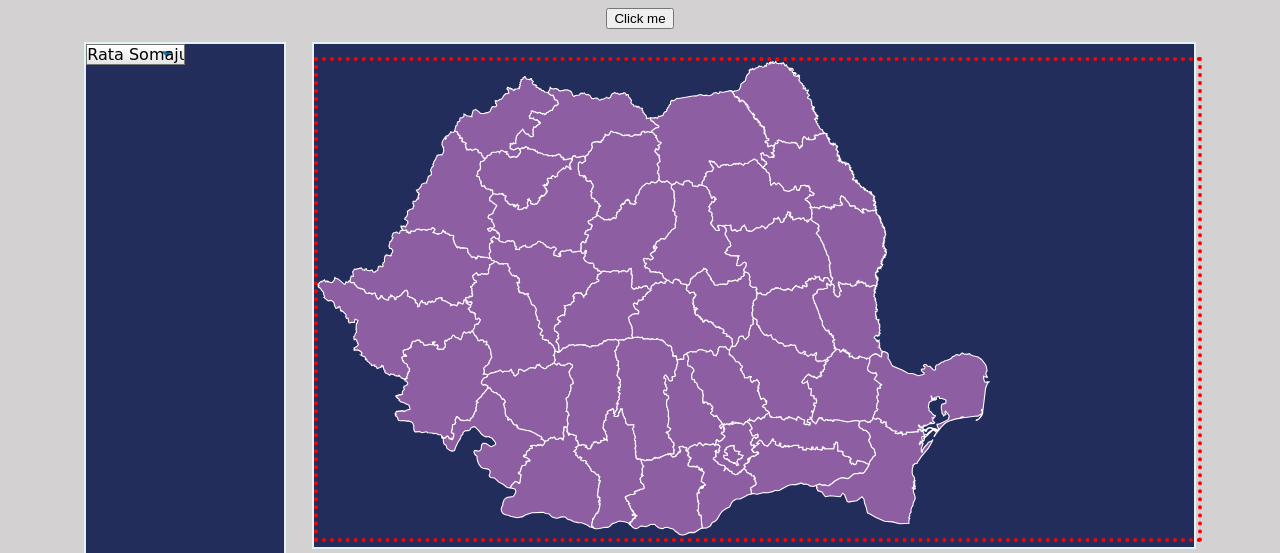
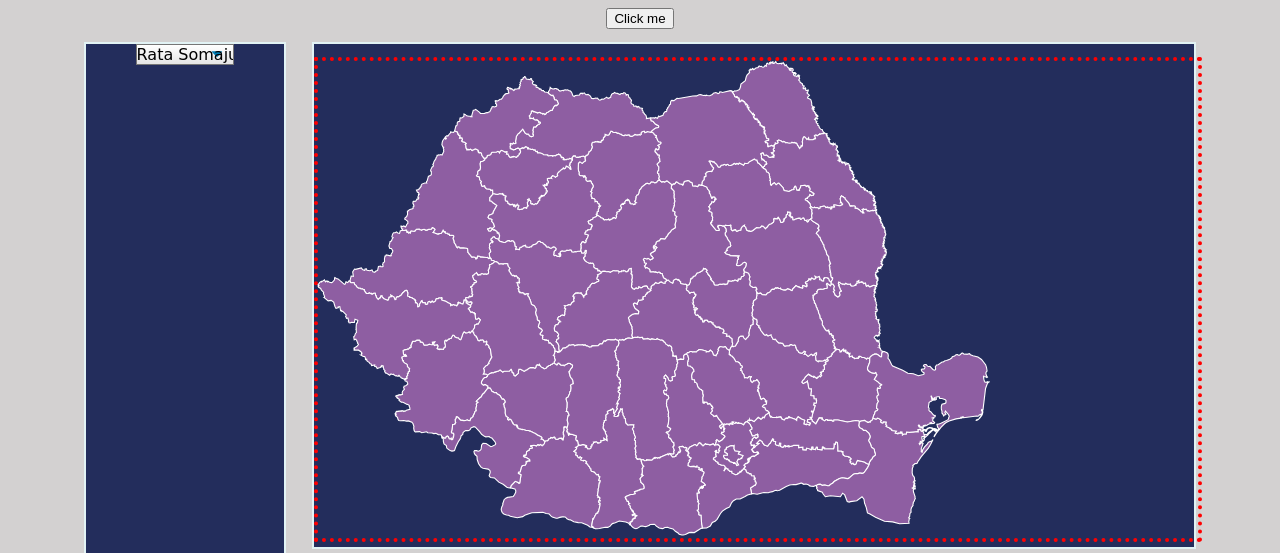
Before and after one commit to andutzu7/tw, a PHP site: page /Public/HTML/index.html in a window 1280 px wide; the page is wider, and only the part inside the window is pictured. Shown: the top 553 px of that part. Run offline with PHP 8.4, Linux system fonts and the light colour scheme; some libraries are stand-ins or nearby versions.

Commit message:
Forgot about the dropdown

```diff
--- a/Public/CSS/styleList.css
+++ b/Public/CSS/styleList.css
@@ -19,6 +19,7 @@
 	position: absolute;
 	display:block;
 	overflow: auto;
+	left:25%;
 }
 .criterii{
 	position: relative;
```
